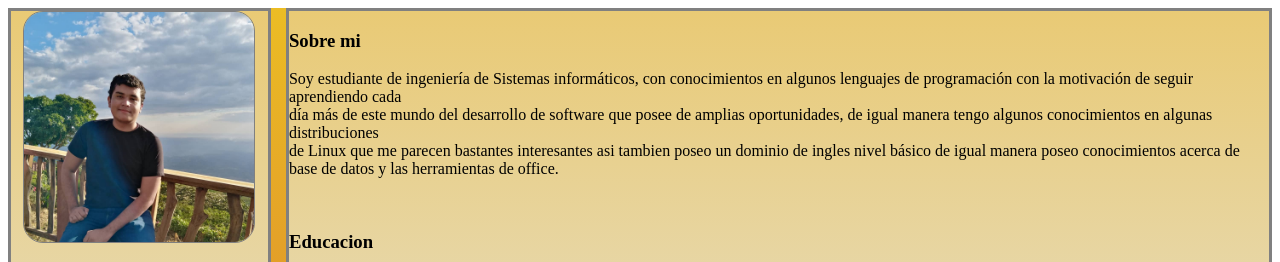
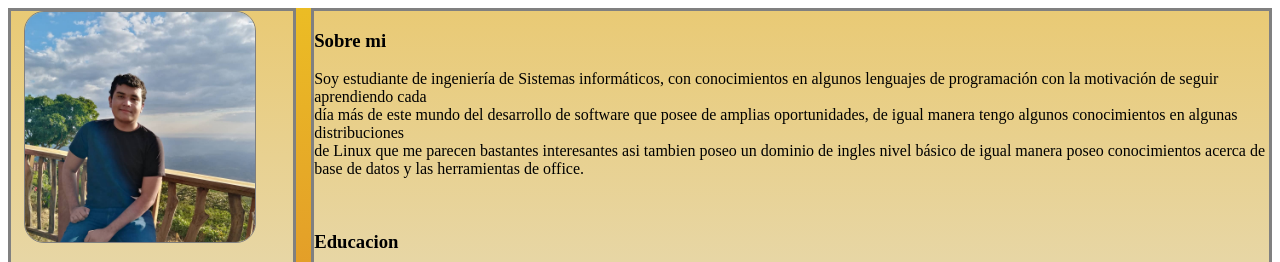
Before and after one commit to JohnArbaiza1/Curriculum, a plain HTML site: page index.html in a window 1280 px wide. Shown: the top 262 px of the page. Drawn offline with Linux system fonts and the light colour scheme.

Commit message:
Update style.css

```diff
--- a/style.css
+++ b/style.css
@@ -4,7 +4,7 @@
 
     background-image:linear-gradient(#ebbc23fd,#d36330);
     display: grid;
-    grid-template-columns:0.8fr 3fr;
+    grid-template-columns:0.9fr 3fr;
     gap: 15px;
 
 }
```
